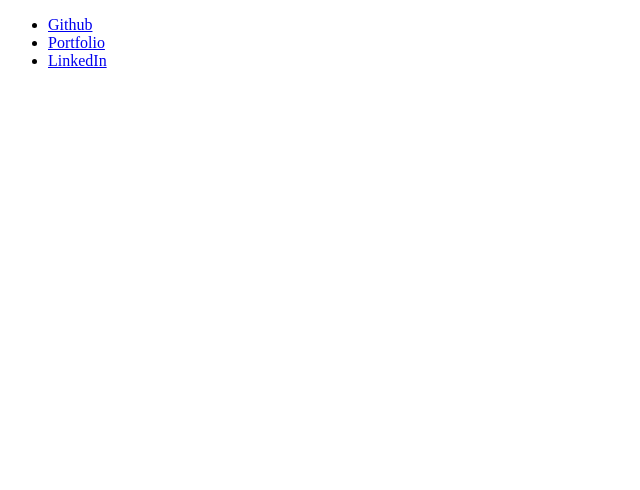
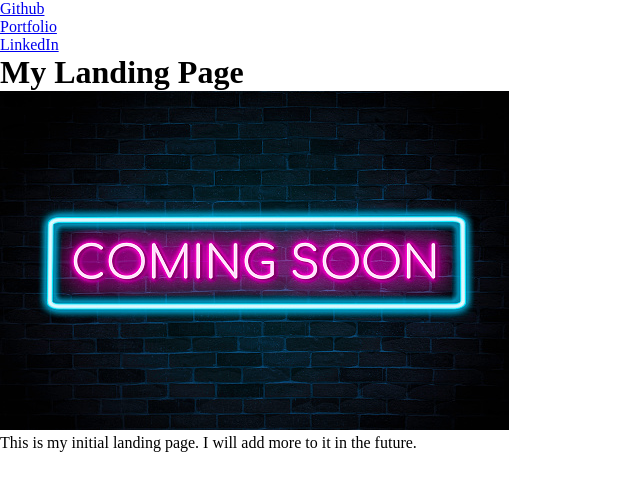
Before and after one commit to ShaneWilmes/01-Mini-Project, a plain HTML site: page index.html in a window 1280 px wide. Shown: the whole page, without its empty margins (0-640 px from the left). Drawn offline with Linux system fonts and the light colour scheme.

Commit message:
uploaded image

```diff
--- a/assets/css/style.css
+++ b/assets/css/style.css
@@ -0,0 +1,4 @@
+* {
+    margin: 0;
+    padding: 0;
+}
--- a/index.html
+++ b/index.html
@@ -18,5 +18,15 @@
         </nav>
     </header>
 
+    <main>
+        <h1 class="text-center">My Landing Page</h1>
+        <figure>
+            <img src="./assets/images/coming soon.jpg" alt="coming-soon">
+            <figcaption class="text-center">This is my initial landing page.  I will add more to it in the future.</figcaption>
+        </figure>
+    </main>
+
+
+
 </body>
 </html>
```
Also changed, not shown: assets/images/coming soon.jpg (added).
